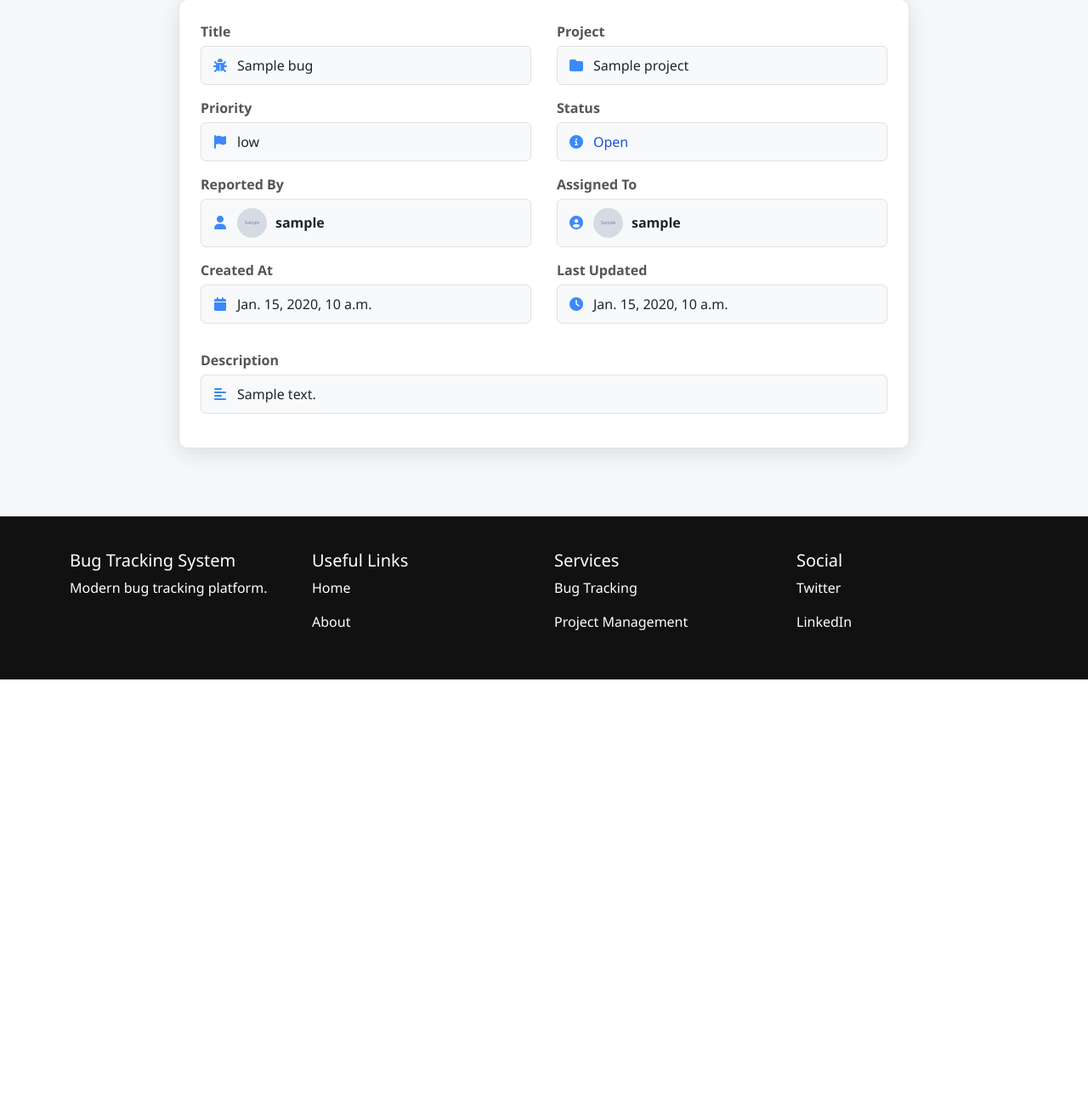
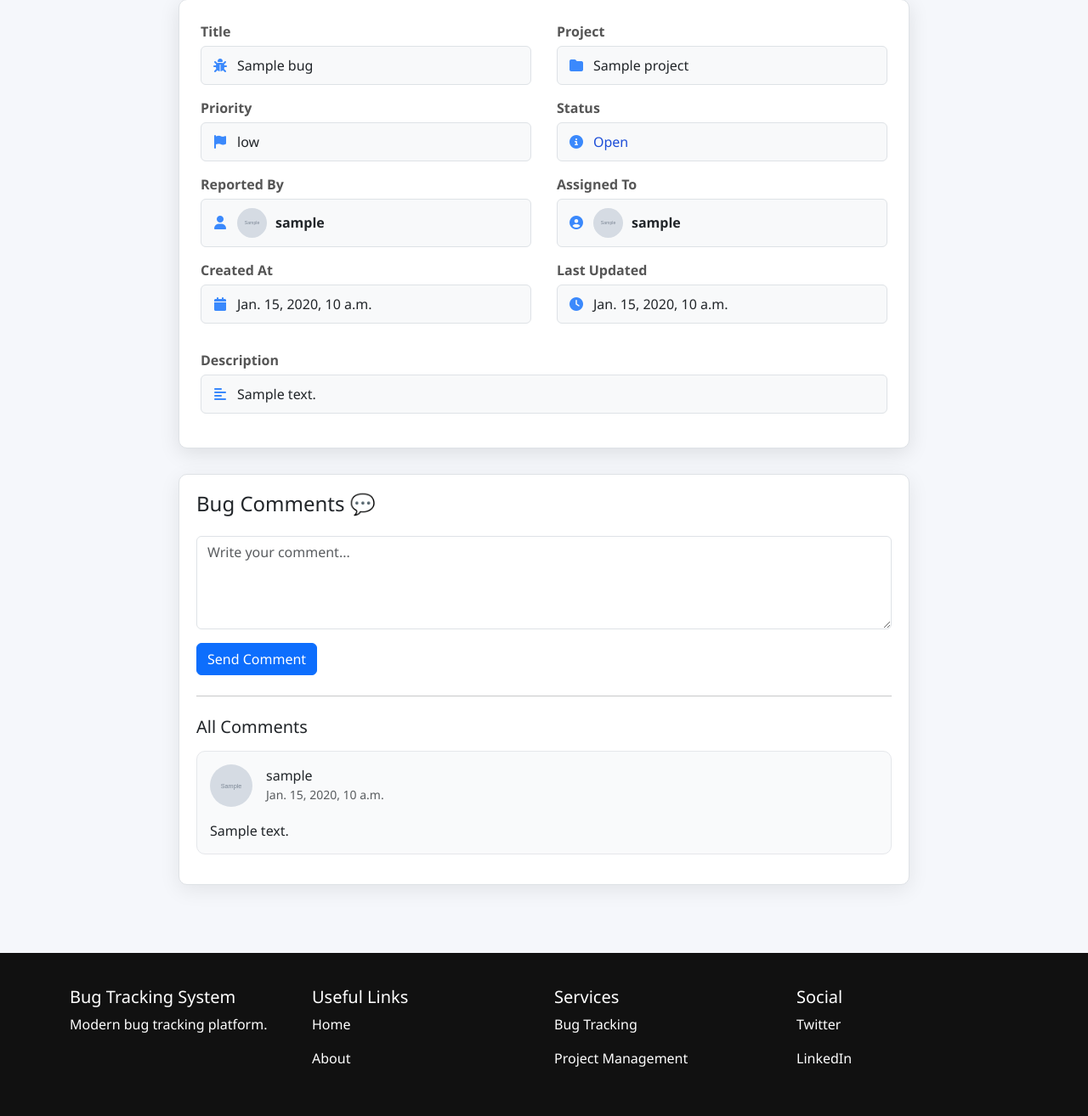
Before and after one commit to siddharthmehta2222-hub/bug-tracking-system-django, a Django app: page /view-bug/1/ in a window 1280 px wide. Shown: the part 272-1586 px from the top of the page at 85% size. Before the commit the page ends 1072 px from the top, so only its background shows below. Run offline with Django 5.2, Linux system fonts and the light colour scheme; a user stored in the database is signed in; tables that the repository leaves empty hold one stand-in row (values such as "Sample post"); grey boxes marked "Sample" are stand-in pictures.

Commit message:
feat: Add bug comment functionality and reopen bug feature
Co-authored-by: Copilot <copilot@github.com>

```diff
--- a/core/models.py
+++ b/core/models.py
@@ -99,6 +99,7 @@ class Bug(models.Model):
         ('in_progress', 'In Progress'),
         ('resolved', 'Resolved'),
         ('verified', 'Verified'),
+        ('reopened', 'Reopened'),
         ('closed', 'Closed'),
     )
 
@@ -158,3 +159,16 @@ class Notification(models.Model):
 
     def _str_(self):
         return self.message
+
+class BugComment(models.Model):
+
+    bug = models.ForeignKey(Bug, on_delete=models.CASCADE)
+
+    user = models.ForeignKey(User, on_delete=models.CASCADE)
+
+    message = models.TextField()
+
+    created_at = models.DateTimeField(auto_now_add=True)
+
+    def _str_(self):
+        return f"{self.user.username} - {self.bug.title}"
--- a/core/templates/core/base.html
+++ b/core/templates/core/base.html
@@ -174,7 +174,7 @@
         {% if request.user.role == 'admin' %}
         <li><hr class="dropdown-divider"></li>
         <li>
-            <a class="dropdown-item" href="/admin-panel/">
+            <a class="dropdown-item" href="/admin/">
                 <i class="fa fa-shield"></i> Admin Panel
             </a>
         </li>
--- a/core/templates/core/view_bug.html
+++ b/core/templates/core/view_bug.html
@@ -87,6 +87,25 @@
 .badge-open {color:#1d4ed8;}
 .badge-progress {color:#b45309;}
 .badge-closed {color:#15803d;}
+
+/* 🔥 COMMENT BOX */
+.comment-box {
+    background: white;
+    border-radius: 10px;
+    padding: 20px;
+    margin-top: 30px;
+    border: 1px solid #dee2e6;
+    box-shadow: 0 6px 25px rgba(0,0,0,0.08);
+}
+
+/* 🔥 COMMENT CARD */
+.comment-card {
+    border: 1px solid #e5e7eb;
+    border-radius: 10px;
+    padding: 15px;
+    margin-bottom: 15px;
+    background: #f9fafb;
+}
 </style>
 
 <div class="view-container">
@@ -160,6 +179,10 @@
                         <span class="badge-open">Open</span>
                     {% elif bug.status == 'in_progress' %}
                         <span class="badge-progress">In Progress</span>
+                    {% elif bug.status == 'resolved' %}
+                        <span class="badge-progress">Resolved</span>
+                    {% elif bug.status == 'verified' %}
+                        <span class="badge-progress">Verified</span>
                     {% else %}
                         <span class="badge-closed">Closed</span>
                     {% endif %}
@@ -197,6 +220,86 @@
 
     </div>
 
+    <!-- 🔥 COMMENT SECTION -->
+    <div class="comment-box">
+
+        <h4 class="mb-4">Bug Comments 💬</h4>
+
+        <!-- COMMENT FORM -->
+        <form method="POST">
+
+            {% csrf_token %}
+
+            <div class="mb-3">
+
+                <textarea
+                    name="message"
+                    class="form-control"
+                    rows="4"
+                    placeholder="Write your comment..."
+                    required></textarea>
+
+            </div>
+
+            <button type="submit" class="btn btn-primary">
+                Send Comment
+            </button>
+
+        </form>
+
+        <hr class="my-4">
+
+        <!-- ALL COMMENTS -->
+        <h5 class="mb-3">All Comments</h5>
+
+        {% for comment in comments %}
+
+        <div class="comment-card">
+
+            <div class="d-flex align-items-center gap-3">
+
+                {% if comment.user.image %}
+                    <img src="{{ comment.user.image.url }}"
+                         width="50"
+                         height="50"
+                         style="border-radius:50%; object-fit:cover;">
+                {% else %}
+                    <img src="https://via.placeholder.com/50"
+                         width="50"
+                         height="50"
+                         style="border-radius:50%;">
+                {% endif %}
+
+                <div>
+
+                    <h6 class="mb-0">
+                        {{ comment.user.username }}
+                    </h6>
+
+                    <small class="text-muted">
+                        {{ comment.created_at }}
+                    </small>
+
+                </div>
+
+            </div>
+
+            <p class="mt-3 mb-0">
+                {{ comment.message }}
+            </p>
+
+        </div>
+
+        {% empty %}
+
+        <p class="text-muted">
+            No comments yet.
+        </p>
+
+        {% endfor %}
+
+    </div>
+
 </div>
 
 {% endblock %}
--- a/core/urls.py
+++ b/core/urls.py
@@ -26,6 +26,7 @@ urlpatterns = [
     path('bug-list/', views.bug_list, name='bug_list'),
     path('start/<int:id>/', views.start_bug, name='start_bug'),
     path('close/<int:id>/', views.close_bug, name='close_bug'),
+    path('reopen/<int:id>/', views.reopen_bug, name='reopen_bug'),
 
     # ===============================
     # USER MANAGEMENT
@@ -50,6 +51,7 @@ urlpatterns = [
     path('resolve/<int:id>/', views.resolve_bug, name='resolve_bug'),
     path('verify/<int:id>/', views.verify_bug, name='verify_bug'),
     path('change-status/<int:id>/<str:status>/', views.change_status, name='change_status'),
+    path('reopen/<int:id>/', views.reopen_bug, name='reopen_bug'),
 
     # ===============================
     # EXPORT FEATURES
--- a/core/views.py
+++ b/core/views.py
@@ -7,7 +7,7 @@ from django.contrib import messages
 from django.http import HttpResponseForbidden, HttpResponse
 from django.db.models import Q
 from django.contrib.auth.hashers import make_password
-from .models import Notification, Project, Bug
+from .models import Notification, Project, Bug , BugComment
 from django.core.paginator import Paginator
 from .models import Bug
 from .forms import BugForm, UserSignupForm
@@ -335,6 +335,24 @@ def close_bug(request, id):
     messages.success(request, "Bug closed successfully ✅")
     return redirect('dashboard')
 
+@login_required
+def reopen_bug(request, id):
+
+    bug = get_object_or_404(Bug, id=id)
+
+    # 🔥 ONLY ADMIN / TESTER / DEVELOPER
+    if request.user.role not in ['admin', 'manager']:
+        return HttpResponseForbidden("You are not allowed ❌")
+
+    # 🔥 ONLY CLOSED OR VERIFIED BUG CAN REOPEN
+    if bug.status in ['closed', 'verified']:
+
+        bug.status = 'reopened'
+        bug.save()
+
+        messages.success(request, "Bug reopened successfully ✅")
+
+    return redirect('dashboard')
 # ==================================================
 # ADD BUG
 # ==================================================
@@ -653,9 +671,30 @@ def bug_list(request):
 # ==================================================
 @login_required
 def view_bug(request, id):
+
     bug = get_object_or_404(Bug, id=id)
-    return render(request, 'core/view_bug.html', {'bug': bug})
 
+    # 🔥 SAVE COMMENT
+    if request.method == "POST":
+
+        message = request.POST.get('message')
+
+        if message:
+            BugComment.objects.create(
+                bug=bug,
+                user=request.user,
+                message=message
+            )
+
+    # 🔥 GET COMMENTS
+    comments = BugComment.objects.filter(
+        bug=bug
+    ).order_by('-created_at')
+
+    return render(request, 'core/view_bug.html', {
+        'bug': bug,
+        'comments': comments
+    })
 # ==================================================
 # edit bug
 # ==================================================
```
Also changed, not shown: core/templates/core/bug_list.html (+12 -0 lines), core/migrations/0014_bugcomment.py (added), core/migrations/0015_alter_bug_status.py (added).
